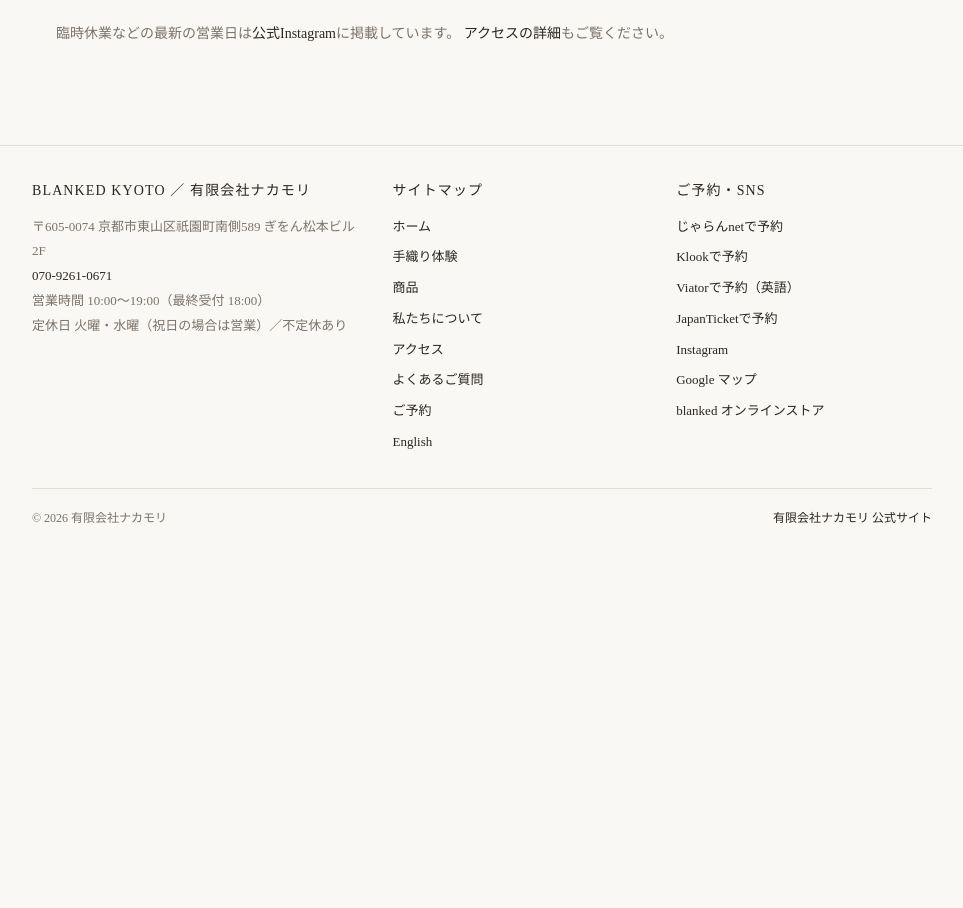
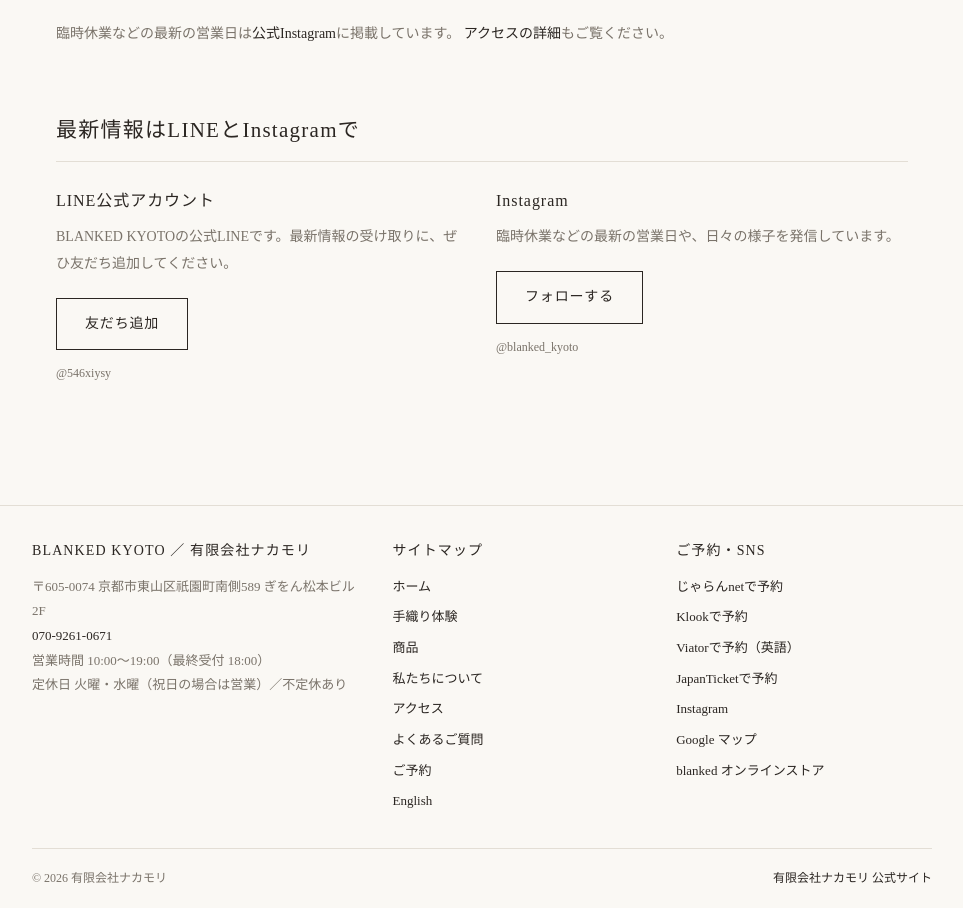
Before and after one commit to kyoto-kaihatsu-dev/blankedkyoto-web, a plain HTML site: page index.html in a window 1280 px wide. Shown: the part 3959-4867 px from the top of the page, without its empty margins (158-1121 px from the left). Before the commit the page ends 4521 px from the top, so only its background shows below. Drawn offline with Linux system fonts and the light colour scheme.

Commit message:
トップページ（日英）にLINE・Instagramのフォロー枠を追加

```diff
--- a/assets/css/style.css
+++ b/assets/css/style.css
@@ -59,6 +59,11 @@ th { width: 34%; color: #7a736a; font-size: 15px; }
   letter-spacing: 0.06em;
 }
 .cta:hover { background: #2b2622; color: #faf8f4; }
+
+.follow-grid { display: grid; grid-template-columns: repeat(auto-fit, minmax(240px, 1fr)); gap: 28px; margin: 24px 0 40px; }
+.follow-item h3 { font-size: 16px; letter-spacing: 0.06em; margin-bottom: 8px; }
+.follow-item p { font-size: 14px; color: #7a736a; margin-bottom: 12px; }
+.follow-item .follow-id { font-size: 12px; margin: 4px 0 0; }
 
 footer {
   border-top: 1px solid #e3ded5;
--- a/index.html
+++ b/index.html
@@ -518,6 +518,23 @@ BLANKED KYOTOは、1951年創業の織物会社を前身とする有限会社ナ
 臨時休業などの最新の営業日は<a href="https://www.instagram.com/blanked_kyoto/" target="_blank" rel="noopener" data-cta="instagram">公式Instagram</a>に掲載しています。
 <a href="/access">アクセスの詳細</a>もご覧ください。
 </p>
+
+<h2>最新情報はLINEとInstagramで</h2>
+
+<div class="follow-grid">
+<div class="follow-item">
+<h3>LINE公式アカウント</h3>
+<p>BLANKED KYOTOの公式LINEです。最新情報の受け取りに、ぜひ友だち追加してください。</p>
+<a class="cta" href="https://line.me/R/ti/p/@546xiysy" target="_blank" rel="noopener" data-cta="line">友だち追加</a>
+<p class="follow-id">@546xiysy</p>
+</div>
+<div class="follow-item">
+<h3>Instagram</h3>
+<p>臨時休業などの最新の営業日や、日々の様子を発信しています。</p>
+<a class="cta" href="https://www.instagram.com/blanked_kyoto/" target="_blank" rel="noopener" data-cta="instagram">フォローする</a>
+<p class="follow-id">@blanked_kyoto</p>
+</div>
+</div>
 </main>
 
 <footer>
```
Also changed, not shown: en/index.html (+17 -0 lines).
